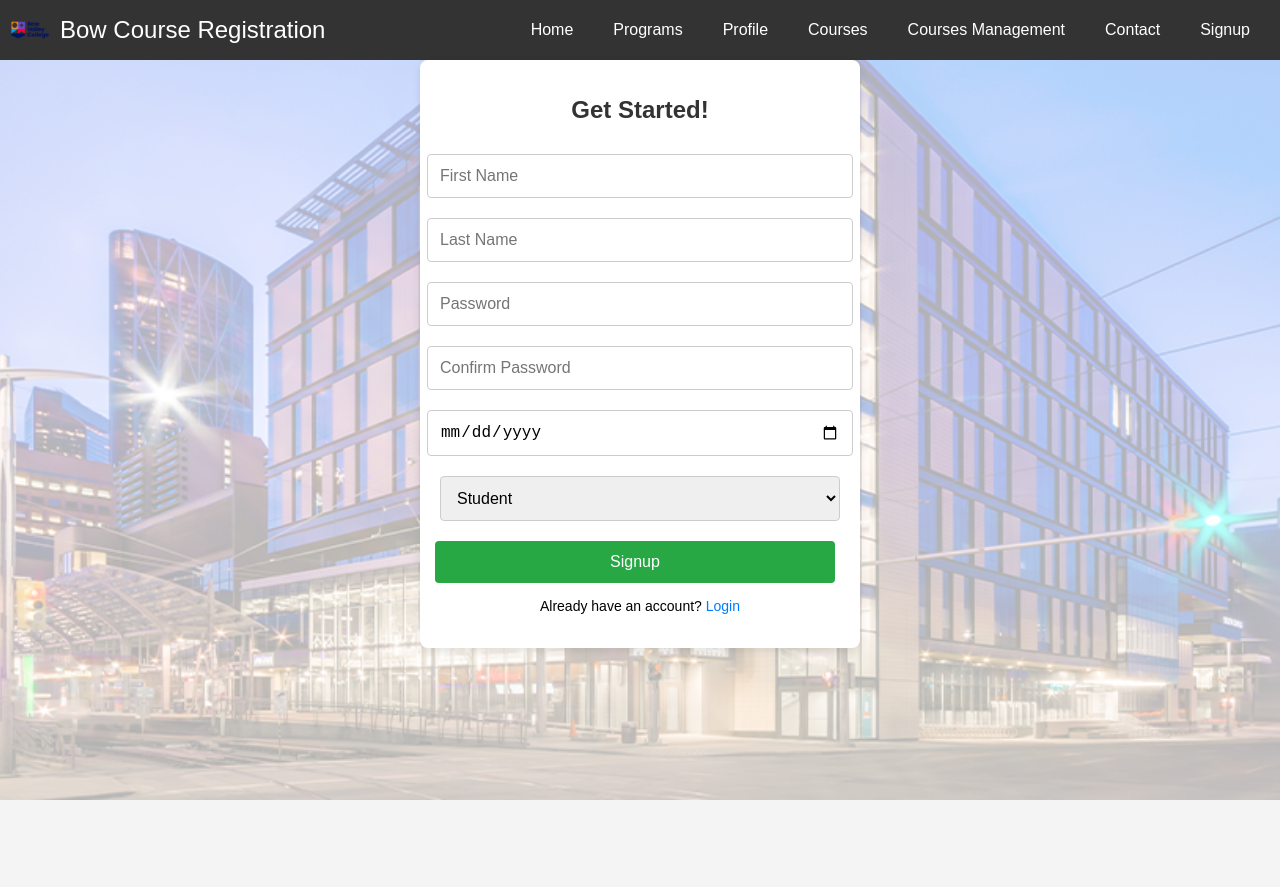
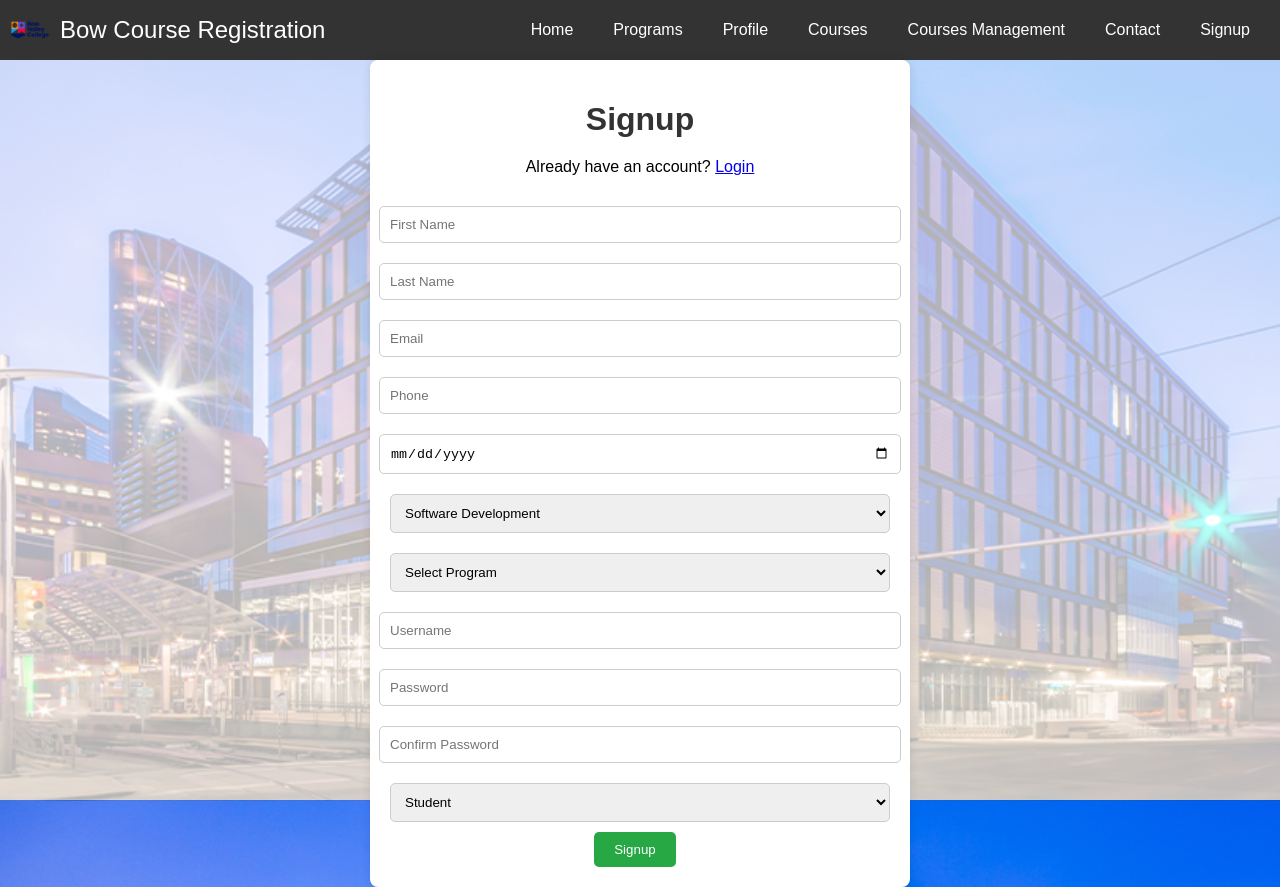
Before and after one commit to code-sample-git/group2-bow-course-registration, a React (Create React App) app: page /signup in a window 1280 px wide. Before the commit the page ends 800 px from the top, so only its background shows below. Built offline with nearby package versions, Linux system fonts and the light colour scheme.

Commit message:
feat: enhance Signup component with additional fields and improved styling

```diff
--- a/src/components/Signup.css
+++ b/src/components/Signup.css
@@ -1,70 +1,46 @@
-/* General styles scoped to signup-container */
+/* Signup.css */
 .signup-container {
-    font-family: 'Arial', sans-serif;
+    max-width: 500px;
+    margin: 0 auto;
+    padding: 20px;
     background-color: #fff;
     border-radius: 8px;
-    box-shadow: 0 4px 8px rgba(0, 0, 0, 0.1);
-    width: 400px;
-    padding: 20px;
-    text-align: center;
-    margin: 0 auto;
+    box-shadow: 0 0 10px rgba(0, 0, 0, 0.1);
   }
 
   .signup-container h1 {
-    color: #333;
+    text-align: center;
     margin-bottom: 20px;
-    font-size: 24px;
+  }
+
+  .signup-container p {
+    text-align: center;
+    margin-bottom: 20px;
   }
 
   .signup-container form {
     display: flex;
     flex-direction: column;
-    align-items: center;
   }
 
-.signup-container input,
-.signup-container select {
+  .signup-container form input,
+  .signup-container form select {
+    padding: 10px;
+    margin: 10px 0;
     width: 100%;
-    padding: 12px;
-    margin: 10px 0;
+    border-radius: 5px;
     border: 1px solid #ccc;
-    border-radius: 4px;
-    font-size: 16px;
   }
 
-.signup-container button {
-    width: 100%;
-    padding: 12px;
+  .signup-container form button {
+    padding: 10px 20px;
     background-color: #28a745;
-    color: #fff;
+    color: white;
     border: none;
-    border-radius: 4px;
-    font-size: 16px;
     cursor: pointer;
-    margin-top: 10px;
+    border-radius: 5px;
   }
 
-.signup-container button:hover {
+  .signup-container form button:hover {
     background-color: #218838;
   }
-
-.signup-container p {
-    margin-top: 15px;
-    font-size: 14px;
-}
-
-.signup-container p a {
-    color: #007bff;
-    text-decoration: none;
-}
-
-.signup-container p a:hover {
-    text-decoration: underline;
-}
-
-@media (max-width: 500px) {
-    .signup-container {
-        width: 100%;
-        padding: 15px;
-    }
-}
--- a/src/components/Signup.js
+++ b/src/components/Signup.js
@@ -1,50 +1,89 @@
-// src/components/Signup.js
 import React, { useState } from 'react';
 import { Link } from 'react-router-dom';
-import './Signup.css';
+import programData from '../data/programData'; // Import the program data
+import './Signup.css'; // Import the CSS file
 
 const Signup = () => {
-    const [role, setRole] = useState('Student');
+  const [firstName, setFirstName] = useState('');
+  const [lastName, setLastName] = useState('');
+  const [email, setEmail] = useState('');
+  const [phone, setPhone] = useState('');
+  const [birthdate, setBirthdate] = useState('');
+  const [department, setDepartment] = useState('SD');
+  const [program, setProgram] = useState('');
+  const [username, setUsername] = useState('');
   const [password, setPassword] = useState('');
   const [confirmPassword, setConfirmPassword] = useState('');
-    const [birthdate, setBirthdate] = useState('');
+  const [role, setRole] = useState('Student');
 
-    const handleRoleChange = (event) => {
-        setRole(event.target.value);
+  const handleRoleChange = (e) => {
+    setRole(e.target.value);
   };
 
-    const handleSubmit = (event) => {
-        event.preventDefault();
-        let userCredentials = JSON.parse(localStorage.getItem('userCredentials')) || [];
-
-        const firstName = event.target[0].value;
-        const lastName = event.target[1].value;
-
-        // Check if passwords match
-        if (password !== confirmPassword) {
-            alert("Passwords do not match!");
-            return;
-        }
-
-        // Generate a random 6-digit user ID
-        const userID = Math.floor(100000 + Math.random() * 900000);
-
-        // Save user data
-        userCredentials.push({ firstName, lastName, password, userID, role, birthdate });
-        localStorage.setItem('userCredentials', JSON.stringify(userCredentials));
-
-        // Set logged in status
-        localStorage.setItem('isLoggedIn', 'true');
-
-        alert(`User ${firstName} ${lastName} signed up as ${role} with ID: ${userID}`);
+  const handleSubmit = (e) => {
+    e.preventDefault();
+    // Add your form submission logic here
+    console.log('Form submitted');
   };
 
   return (
     <div className="signup-container">
-            <h1>Get Started!</h1>
+      <h1>Signup</h1>
+      <p>Already have an account? <Link to="/login">Login</Link></p>
       <form onSubmit={handleSubmit}>
-                <input type="text" placeholder="First Name" required />
-                <input type="text" placeholder="Last Name" required />
+        <input
+          type="text"
+          placeholder="First Name"
+          value={firstName}
+          onChange={(e) => setFirstName(e.target.value)}
+          required
+        />
+        <input
+          type="text"
+          placeholder="Last Name"
+          value={lastName}
+          onChange={(e) => setLastName(e.target.value)}
+          required
+        />
+        <input
+          type="email"
+          placeholder="Email"
+          value={email}
+          onChange={(e) => setEmail(e.target.value)}
+          required
+        />
+        <input
+          type="tel"
+          placeholder="Phone"
+          value={phone}
+          onChange={(e) => setPhone(e.target.value)}
+          required
+        />
+        <input
+          type="date"
+          placeholder="Birthdate"
+          value={birthdate}
+          onChange={(e) => setBirthdate(e.target.value)}
+          required
+        />
+        <select value={department} onChange={(e) => setDepartment(e.target.value)} required>
+          <option value="SD">Software Development</option>
+        </select>
+        <select value={program} onChange={(e) => setProgram(e.target.value)} required>
+          <option value="">Select Program</option>
+          {programData.map((program) => (
+            <option key={program.id} value={program.name}>
+              {program.name}
+            </option>
+          ))}
+        </select>
+        <input
+          type="text"
+          placeholder="Username"
+          value={username}
+          onChange={(e) => setUsername(e.target.value)}
+          required
+        />
         <input
           type="password"
           placeholder="Password"
@@ -59,20 +98,12 @@ const Signup = () => {
           onChange={(e) => setConfirmPassword(e.target.value)}
           required
         />
-                <input
-                    type="date"
-                    placeholder="Birthdate"
-                    value={birthdate}
-                    onChange={(e) => setBirthdate(e.target.value)}
-                    required
-                />
         <select value={role} onChange={handleRoleChange}>
           <option value="Student">Student</option>
           <option value="Admin">Admin</option>
         </select>
         <button id="submit" type="submit">Signup</button>
       </form>
-            <p>Already have an account? <Link to="/login">Login</Link></p>
     </div>
   );
 };
```
Lines whose indentation alone changed are shown as unchanged.
